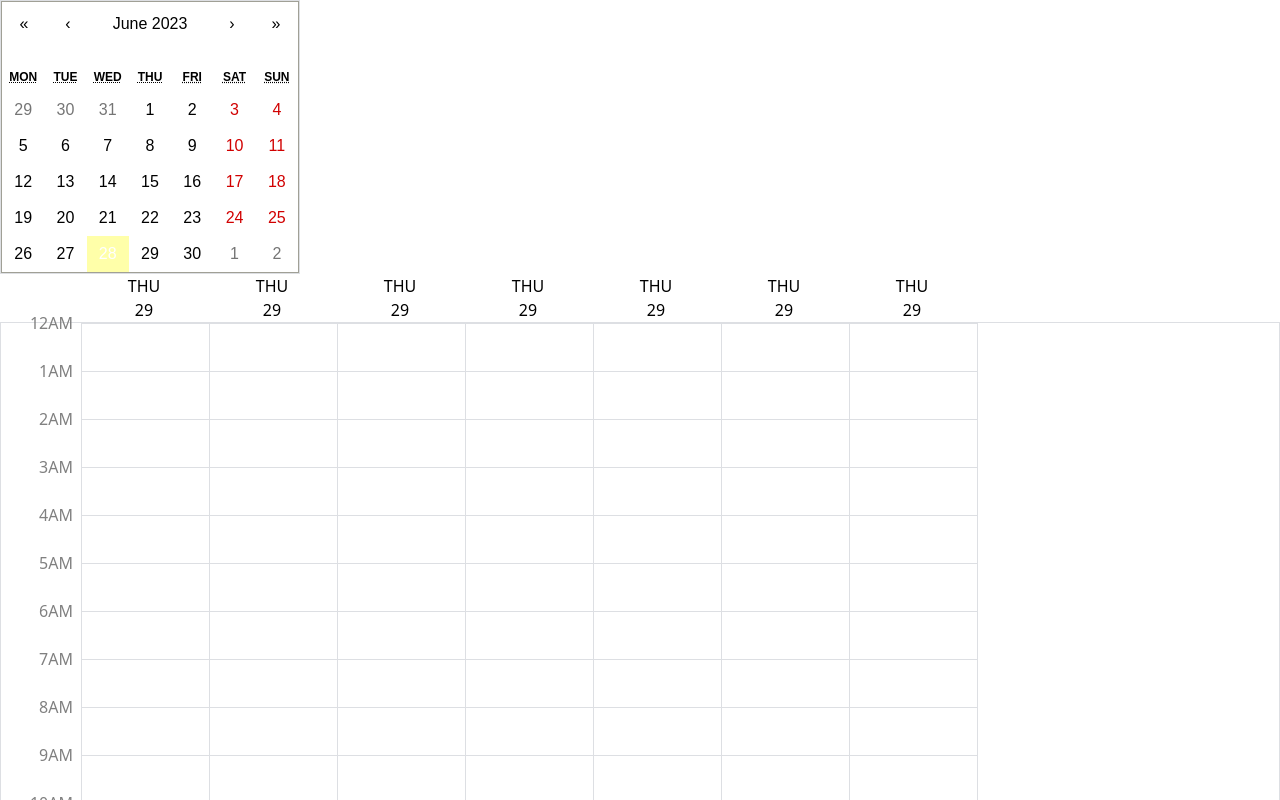
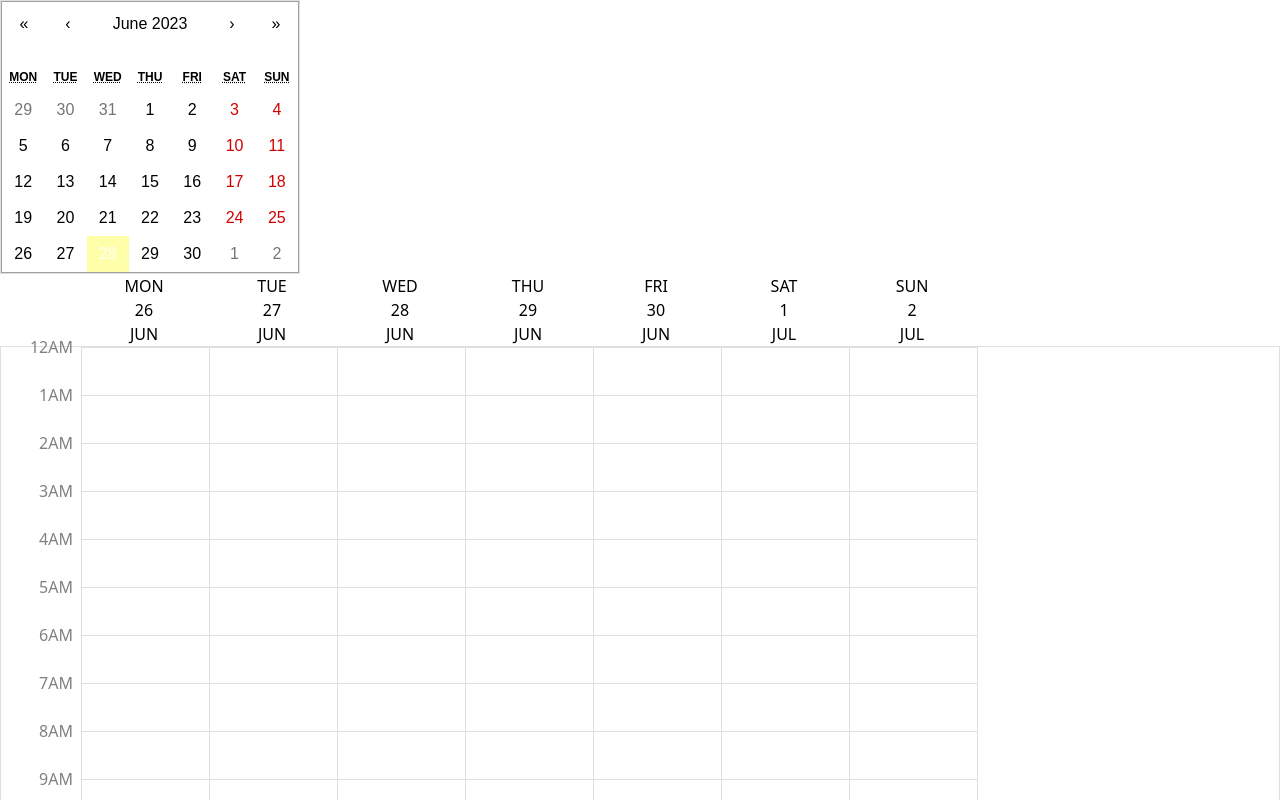
Before and after one commit to timjcai/calendah, a React (Vite) app: page / in a window 1280 px wide. Shown: the top 800 px of the page. Built offline with nearby package versions, Linux system fonts and the light colour scheme.

Commit message:
WIP: Dynamic Calendar View - Setting the DateHeader
What has been done?
(1) created Styled DateHeader and DateHeader to respond to props

Next Up?
State Management managed by the component itself - we will need to learn Context to be able to understand how to manipulate state for the entire app

```diff
--- a/src/components/Calendar/Calendar.tsx
+++ b/src/components/Calendar/Calendar.tsx
@@ -1,6 +1,6 @@
-import React, {FC} from 'react'
+import React, {FC, useState} from 'react'
 import styled from 'styled-components'
-import { TimebarProps, TimecellProps, ViewProps } from '../types/calendar';
+import { TimebarProps, TimecellProps, ViewProps, DateProps } from '../types';
 import { Timebar } from './Timebar';
 import { DateHeader } from './DateHeader';
 
@@ -33,13 +33,21 @@ export const StyledCalendar = styled.div`
     flex-direction: column;
 `;
 
+const thisWeekdata: DateProps[] = [
+    {date: 26, month: 'June', day: 'Monday', year: 2023},
+    {date: 27, month: 'June', day: 'Tuesday', year: 2023},
+    {date: 28, month: 'June', day: 'Wednesday', year: 2023},
+    {date: 29, month: 'June', day: 'Thursday', year: 2023},
+    {date: 30, month: 'June', day: 'Friday', year: 2023},
+    {date: 1, month: 'July', day: 'Saturday', year: 2023},
+    {date: 2, month: 'July', day: 'Sunday', year: 2023},
+]
 
 export const BaseCalendar: FC<ViewProps> = ({days, times})=> {
+    const [thisWeek, setThisWeek] = useState()
     return (
         <StyledCalendar>
-            <DateHeader>
-                <h1>heading</h1>
-            </DateHeader>
+            <DateHeader thisWeek={thisWeekdata} />
             <PlannerWrapper>
                 <Timebar times ={times} />
                 {days && days.map((day)=>{
@@ -47,7 +55,6 @@ export const BaseCalendar: FC<ViewProps> = ({days, times})=> {
                 })}
             </PlannerWrapper>
         </StyledCalendar>
-
     )
 }
 
--- a/src/components/Calendar/DateHeader.tsx
+++ b/src/components/Calendar/DateHeader.tsx
@@ -2,7 +2,7 @@ import React, { FC } from 'react'
 import styled from 'styled-components'
 import { Paragraph, Heading2 } from '../common/Text'
 import { DateProps } from '../types';
-import { dayAbbreviations } from '../common/Slug';
+import { dayAbbreviations, monthAbbreviations } from '../common/Slug';
 
 export const StyledDateHeader = styled.div`
     display: flex;
@@ -19,26 +19,23 @@ export const PaddedDiv = styled.div`
 `;
 
 
-export const DateHeader = ({days}) => {
+export const DateHeader = ({thisWeek}) => {
     return (
         <StyledDateHeader>
             <PaddedDiv></PaddedDiv>
-            <DHCell date={29} day={'Thursday'} />
-            <DHCell date={29} day={'Thursday'} />
-            <DHCell date={29} day={'Thursday'} />
-            <DHCell date={29} day={'Thursday'} />
-            <DHCell date={29} day={'Thursday'} />
-            <DHCell date={29} day={'Thursday'} />
-            <DHCell date={29} day={'Thursday'} />
+            {thisWeek.map((dayPair)=> {
+                return (<DHCell date={dayPair['date']} day={dayPair['day']} month={dayPair['month']}/>);
+            })}
         </StyledDateHeader>
     );
 }
 
-export const DHCell: FC<DateProps> = ({date, day}) => {
+export const DHCell: FC<DateProps> = ({date, day, month}) => {
     return (
         <StyledCell>
             <Paragraph>{dayAbbreviations[day]}</Paragraph>
             <Heading2>{date}</Heading2>
+            <Paragraph>{monthAbbreviations[month]}</Paragraph>
         </StyledCell>
     )
 }
--- a/src/components/common/Slug.tsx
+++ b/src/components/common/Slug.tsx
@@ -1,4 +1,6 @@
-export const dayAbbreviations = {
+import { daysType, monthType } from "../types"
+
+export const dayAbbreviations: {[key in daysType]: string } = {
     Sunday: 'SUN',
     Monday: 'MON',
     Tuesday: 'TUE',
@@ -8,7 +10,7 @@ export const dayAbbreviations = {
     Saturday: 'SAT',
 }
 
-export const monthAbbreviations = {
+export const monthAbbreviations: {[key in monthType]: string }= {
     January: 'JAN',
     February: 'FEB',
     March: 'MAR',
```
Also changed, not shown: src/components/types/calendar.ts (+4 -4 lines).
